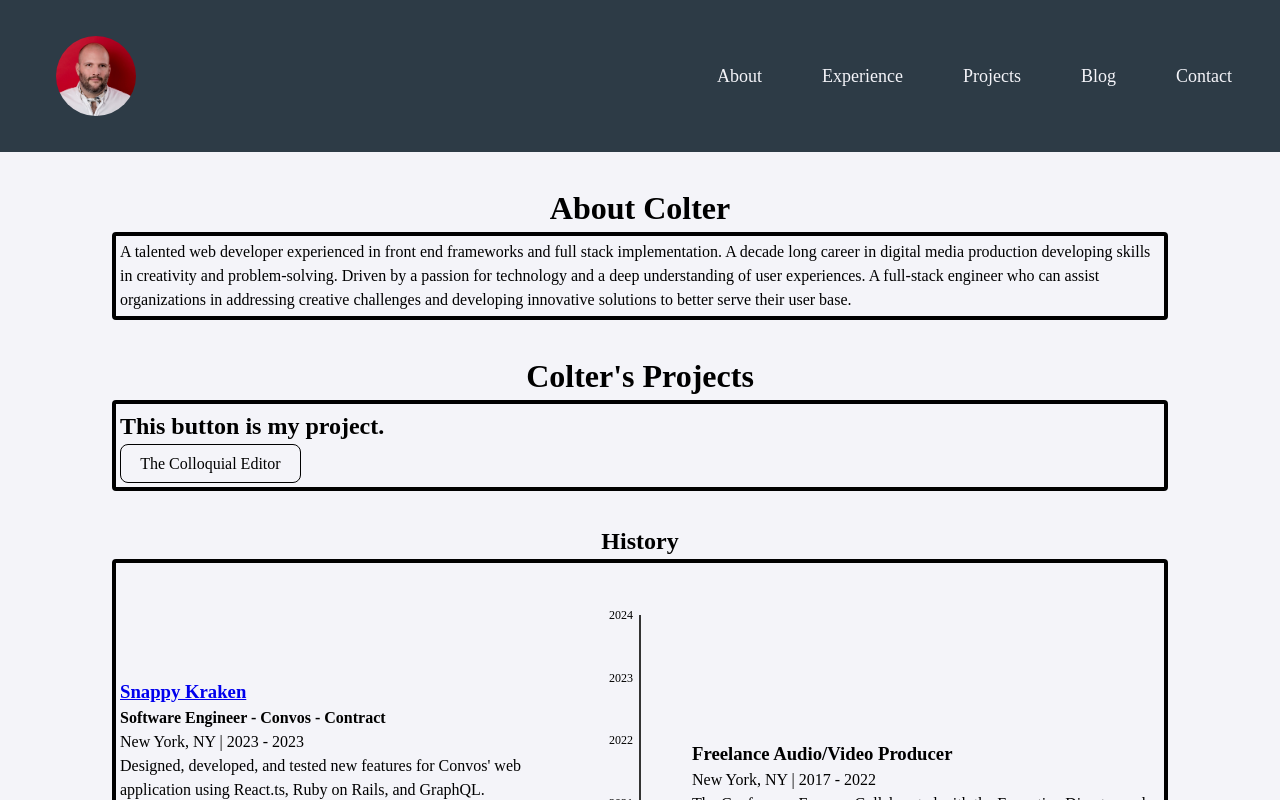
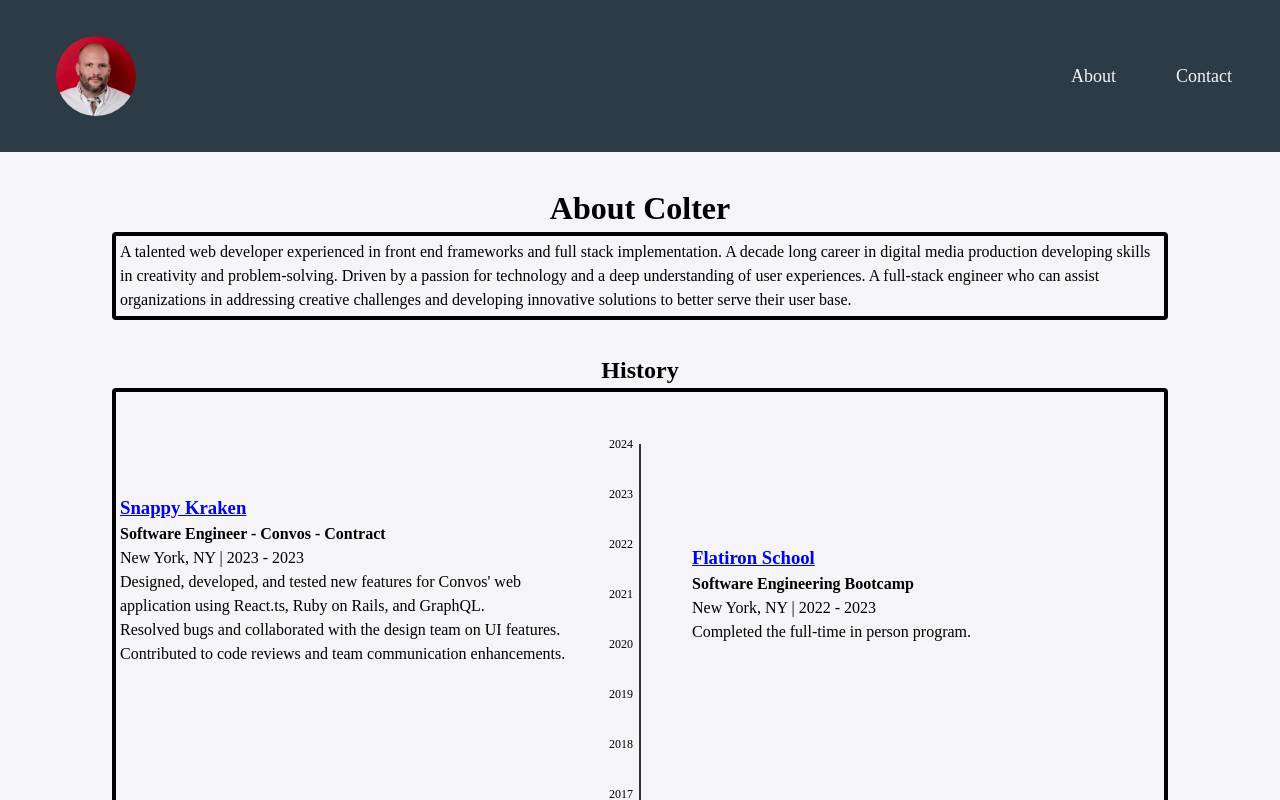
Before and after one commit to colterlevi/colterlevi_com, a React (Vite) app: page / in a window 1280 px wide. Shown: the top 800 px of the page. Built offline with nearby package versions, Linux system fonts and the light colour scheme; a web font is replaced by a local one.

Commit message:
mvp refactor

```diff
--- a/src/App.jsx
+++ b/src/App.jsx
@@ -8,6 +8,7 @@ import Home from './pages/Home'
 import RichTextEditor from './components/modules/RichTextEditor.jsx'
 import Blog from './pages/Blog.jsx';
 import Resume from './pages/Resume.jsx';
+import Contact from './components/Contact.jsx';
 
 const App = () => {
 
@@ -34,8 +35,8 @@ const App = () => {
           ]
         },
         {
-          path: 'blog',
-          element: <Blog />,
+          path: 'contact',
+          element: <Contact />,
         },
       ],
 
--- a/src/components/Experience.jsx
+++ b/src/components/Experience.jsx
@@ -1,5 +1,6 @@
-import { useState } from 'react';
-import { motion, AnimatePresence } from 'framer-motion';
+import { useMemo } from 'react';
+import { motion } from 'framer-motion';
+import experiences from '../experiences';
 
 const Experience = () => {
     const itemVariants = {
@@ -7,68 +8,45 @@ const Experience = () => {
         visible: { opacity: 1, x: 0, transition: { duration: 0.5 } }
     };
 
-    const timelineYears = Array.from({ length: 17 }, (_, i) => 2024 - i); // [2024, 2023, ..., 2008]
-
-    const experiences = [
-        {
-            title: 'Snappy Kraken',
-            role: 'Software Engineer - Convos - Contract',
-            link: 'https://getconvos.com/',
-            location: 'New York, NY',
-            startDate: '2023',
-            endDate: '2023',
-            details: [
-                'Designed, developed, and tested new features for Convos\' web application using React.ts, Ruby on Rails, and GraphQL.',
-                'Resolved bugs and collaborated with the design team on UI features.',
-                'Contributed to code reviews and team communication enhancements.'
-            ]
-        },
-        {
-            title: 'Freelance Audio/Video Producer',
-            location: 'New York, NY',
-            startDate: '2017',
-            endDate: '2022',
-            details: [
-                'The Conference Forum - Collaborated with the Executive Director and Senior Marketing Manager to create video, photo, motion graphics, and audio assets for high level Pharma and biotech conferences.',
-                'Blinkist - Consulted with the Head of Content Development on a new creative audio storytelling format.',
-                'Food & Wine - Worked under the Executive Director of Video Programming, producing 3 installments of the "Hungry Yet" YouTube series.'
-            ]
-        },
-        {
-            title: 'Iron Tribe Fitness',
-            role: 'Videographer and Media Specialist',
-            link: 'https://irontribefitness.com/',
-            location: 'Birmingham, AL',
-            startDate: '2015',
-            endDate: '2017',
-            details: [
-                'Orchestrated the 2016 Athlete of the Year campaign with the VP of Marketing.',
-                'Conducted monthly meetings with the marketing team, president, and CEO to select featured members for each month.',
-                'Arranged travel for self and crew to the chosen candidate\'s location, ingested, and edited the resulting footage for YouTube and social platforms.',
-                'Handled all video and media creation for the organization.'
-            ]
-        },
-        {
-            title: 'The University of Alabama',
-            role: 'Telecommunication & Film, BS; Histoery, BA',
-            link: 'https://www.ua.edu/',
-            location: 'Tuscaloosa, AL',
-            startDate: '2008',
-            endDate: '2012',
-            details: [
-                'Double majored in film and history wiht a minor in creative writing.'
-            ]
-        }
-        // Add more experiences as needed
-    ];
+    const timelineYears = Array.from({ length: 21 }, (_, i) => 2024 - i);
 
     const getPositionForYear = (year) => {
         const maxYear = 2024;
-        const minYear = 2008;
+        const minYear = 2004;
         const totalYears = maxYear - minYear;
         const yearOffset = maxYear - year;
         return (yearOffset / totalYears) * 100; // Return as a percentage of total height
     };
+
+    const enhancedExperiences = useMemo(() => {
+        let lastPositions = { left: 0, right: 0 };
+        return experiences.map((exp) => {
+            const startY = parseInt(exp.startDate, 10);
+            const endY = parseInt(exp.endDate, 10);
+            const topPosition = getPositionForYear(startY);
+            const bottomPosition = getPositionForYear(endY);
+            const side = lastPositions.left <= lastPositions.right ? 'left' : 'right';
+
+            if (side === 'left' && topPosition >= lastPositions.left) {
+                lastPositions.left = bottomPosition;
+            } else if (side === 'right' && topPosition >= lastPositions.right) {
+                lastPositions.right = bottomPosition;
+            } else {
+                // Flip side if the preferred side overlaps
+                const alternateSide = side === 'left' ? 'right' : 'left';
+                if (alternateSide === 'left') {
+                    lastPositions.left = bottomPosition;
+                } else {
+                    lastPositions.right = bottomPosition;
+                }
+                exp.side = alternateSide; // Update side
+                return exp;
+            }
+
+            exp.side = side; // Update side
+            return exp;
+        });
+    }, [experiences]);
 
     return (
         <div className='card'>
@@ -82,20 +60,17 @@ const Experience = () => {
                             </div>
                         ))}
                     </div>
-            {experiences.map((exp, index) => {
-                const startY = parseInt(exp.startDate, 10);
-                const endY = parseInt(exp.endDate, 10);
-                const topPosition = getPositionForYear(endY);
-                const bottomPosition = getPositionForYear(startY);
-
-                return (
+                    {enhancedExperiences.map((exp, index) => (
                         <motion.div
-                        className={`experience-entry ${index % 2 === 0 ? 'left' : 'right'}`}
+                            className={`experience-entry ${exp.side}`}
                             variants={itemVariants}
                             initial="hidden"
                             animate="visible"
-                        style={{ top: `${topPosition}%`, height: `${bottomPosition - topPosition}%` }}
-                        key={exp.title}
+                            style={{
+                                top: `${getPositionForYear(parseInt(exp.startDate, 10))}%`,
+                                height: `${getPositionForYear(parseInt(exp.endDate, 10)) - getPositionForYear(parseInt(exp.startDate, 10))}%`
+                            }}
+                            key={index}
                         >
                             {exp.link ? (
                                 <a href={exp.link} target="_blank" rel="noopener noreferrer"><h3>{exp.title}</h3></a>
@@ -110,8 +85,7 @@ const Experience = () => {
                                 ))}
                             </ul>
                         </motion.div>
-                );
-            })}
+                    ))}
                 </div>
             </div>
         </div>
--- a/src/components/Navbar.jsx
+++ b/src/components/Navbar.jsx
@@ -24,17 +24,17 @@ const Navbar = () => {
             <div className={`${styles.mainMenu}`}>
                 <ul className={`${styles.navMenu} ${isActive ? styles.active : ''}`}>
                     <li onClick={removeActive}>
-                        <Link className={`${styles.navLink}`} to="/about">About</Link>
+                        <Link className={`${styles.navLink}`} to="/">About</Link>
                     </li>
-                    <li onClick={removeActive}>
-                        <Link className={`${styles.navLink}`} to="#experience">Experience</Link>
-                    </li>
-                    <li onClick={removeActive}>
+                    {/* <li onClick={removeActive}>
+                        <Link className={`${styles.navLink}`} to="/">Experience</Link>
+                    </li> */}
+                    {/* <li onClick={removeActive}>
                         <Link className={`${styles.navLink}`} to="/projects">Projects</Link>
                     </li>
                     <li onClick={removeActive}>
                         <Link className={`${styles.navLink}`} to="/blog">Blog</Link>
-                    </li>
+                    </li> */}
                     <li onClick={removeActive}>
                         <Link className={`${styles.navLink}`} to="/contact">Contact</Link>
                     </li>
--- /dev/null
+++ b/src/experiences.js
@@ -0,0 +1,77 @@
+const experiences = [
+    {
+        title: 'Snappy Kraken',
+        role: 'Software Engineer - Convos - Contract',
+        link: 'https://getconvos.com/',
+        location: 'New York, NY',
+        startDate: '2023',
+        endDate: '2023',
+        details: [
+            'Designed, developed, and tested new features for Convos\' web application using React.ts, Ruby on Rails, and GraphQL.',
+            'Resolved bugs and collaborated with the design team on UI features.',
+            'Contributed to code reviews and team communication enhancements.'
+        ]
+    },
+    {
+        title: 'Freelance Audio/Video Producer',
+        location: 'New York, NY',
+        startDate: '2017',
+        endDate: '2022',
+        details: [
+            'The Conference Forum - Collaborated with the Executive Director and Senior Marketing Manager to create video, photo, motion graphics, and audio assets for high level Pharma and biotech conferences.',
+            'Blinkist - Consulted with the Head of Content Development on a new creative audio storytelling format.',
+            'Food & Wine - Worked under the Executive Director of Video Programming, producing 3 installments of the "Hungry Yet" YouTube series.'
+        ]
+    },
+    {
+        title: 'Iron Tribe Fitness',
+        role: 'Videographer and Media Specialist',
+        link: 'https://irontribefitness.com/',
+        location: 'Birmingham, AL',
+        startDate: '2015',
+        endDate: '2017',
+        details: [
+            'Orchestrated the 2016 Athlete of the Year campaign with the VP of Marketing.',
+            'Conducted monthly meetings with the marketing team, president, and CEO to select featured members for each month.',
+            'Arranged travel for self and crew to the chosen candidate\'s location, ingested, and edited the resulting footage for YouTube and social platforms.',
+            'Handled all video and media creation for the organization.'
+        ]
+    },
+    {
+        title: 'The University of Alabama',
+        role: 'Telecommunication & Film, BS; Histoery, BA',
+        link: 'https://www.ua.edu/',
+        location: 'Tuscaloosa, AL',
+        startDate: '2008',
+        endDate: '2012',
+        details: [
+            'Double majored in film and history wiht a minor in creative writing.'
+        ]
+    },
+    {
+        title: 'Flatiron School',
+        role: 'Software Engineering Bootcamp',
+        link: 'https://flatironschool.com',
+        location: 'New York, NY',
+        startDate: '2022',
+        endDate: '2023',
+        details: [
+            'Completed the full-time in person program.'
+        ]
+    },
+    // {
+    //     title: 'The LEGO Group',
+    //     role: 'Brick Specialist',
+    //     link: 'https://lego.com',
+    //     location: 'New York, NY',
+    //     startDate: '2018',
+    //     endDate: '2023',
+    //     details: [
+    //         'Assisted guests using my passion for the LEGO brand, and furthered my understanding of their systems and practices.'
+    //     ]
+    // },
+
+    // Add more experiences as needed
+];
+
+export default experiences
--- a/src/pages/Resume.jsx
+++ b/src/pages/Resume.jsx
@@ -10,9 +10,9 @@ const Resume = () => {
     return (
         <div>
             <About />
-            <Projects />
+            {/* <Projects /> */}
             <Experience />
-            <Contact />
+            {/* <Contact /> */}
         </div>
     )
 }
```
Lines whose indentation alone changed are shown as unchanged.
